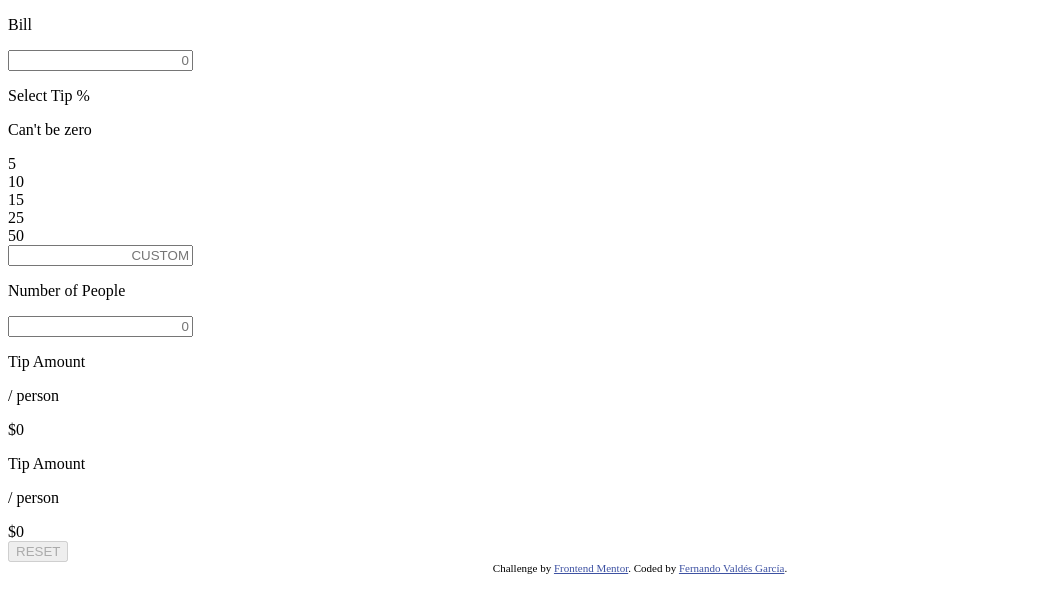
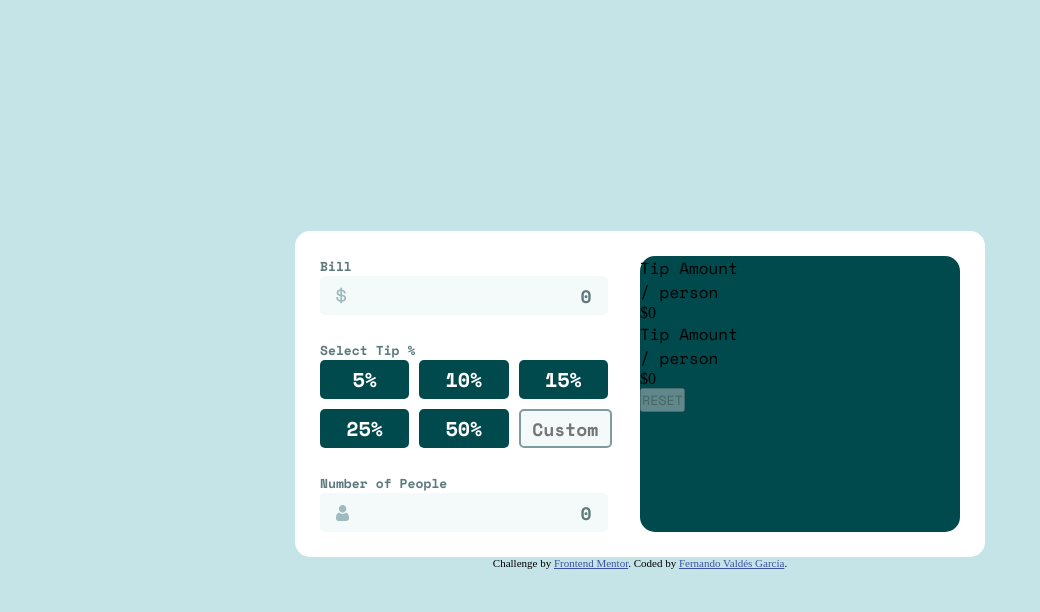
Before and after one commit to fvaldes0109/FM-Tip-Calculator-App, a React (Create React App) app: page / in a window 1280 px wide. Shown: the top 612 px of the page, without its empty margins (0-1040 px from the left). Built offline with nearby package versions, Linux system fonts and the light colour scheme.

Commit message:
Add left area styles

```diff
--- a/public/index.html
+++ b/public/index.html
@@ -5,6 +5,9 @@
   <meta name="viewport" content="width=device-width, initial-scale=1.0"> <!-- displays site properly based on user's device -->
 
   <link rel="icon" type="image/png" sizes="32x32" href="./images/favicon-32x32.png">
+  <link rel="preconnect" href="https://fonts.googleapis.com">
+  <link rel="preconnect" href="https://fonts.gstatic.com" crossorigin>
+  <link href="https://fonts.googleapis.com/css2?family=Space+Mono:wght@400;700&display=swap" rel="stylesheet">
 
   <title>Frontend Mentor | Tip calculator app</title>
 
--- a/src/App.css
+++ b/src/App.css
@@ -1,7 +1,132 @@
+* {
+    margin: 0;
+    padding: 0;
+}
+
+p, button, input, span, .tip-button {
+    font-family: Space Mono;
+}
+
+body {
+    background-color: hsl(185, 41%, 84%);
+    display: flex;
+    flex-direction: column;
+    justify-content: center;
+    align-items: center;
+    min-height: 100vh;
+}
+
+main {
+    background-color: white;
+    width: 50%;
+    padding: 25px;
+    border-radius: 15px;
+    display: flex;
+    justify-content: space-between;
+}
+
+.left {
+    width: 45%;
+}
+
+.right {
+    width: 50%;
+    background-color: hsl(183, 100%, 15%);
+    border-radius: 15px;
+}
+
+.left p {
+    font-size: 13px;
+    color:hsl(186, 14%, 43%);
+    font-weight: 700;
+}
+
 input {
     text-align: right;
+    width: 100%;
+    border: 0;
+    height: 35px;
+    background: transparent;
+    font-size: 18px;
+    font-weight: 700;
+}
+
+.input-area ::placeholder {
+    font-weight: 700;
+    color:hsl(186, 14%, 43%);
+}
+
+.input-area, .tip-input {
+    background-color: hsl(189, 41%, 97%);
+    border-radius: 5px;
+    border: 2px solid transparent;
+    display: flex;
+    align-items: center;
+    padding: 0 5%;
+}
+
+.focused {
+    border: 2px solid hsl(186, 14%, 56%);
+}
+
+.tip-button, .tip-input {
+    width: 90%;
+    padding: 0 5%;
+}
+
+.tip-button {
+    background-color: hsl(183, 100%, 15%);
+    height: 39px;
+    display: flex;
+    align-items: center;
+    justify-content: center;
+    font-size: 20px;
+    font-weight: 700;
+    color: white;
+    border-radius: 5px;
+}
+
+.tip-button:hover {
+    cursor: pointer;
+}
+
+.tip-button:active {
+    background-color: hsl(185, 41%, 84%);
+    color: hsl(183, 100%, 15%);
 }
 
 .isActive {
-    background-color: blue;
+    background-color: hsl(172, 67%, 45%);
+    color: hsl(183, 100%, 15%);
 }
+
+.tip {
+    margin: 25px 0;
+}
+
+.grid-container {
+    display: grid;
+    grid-template-columns: repeat(3, 1fr);
+    gap: 10px;
+}
+
+.tip-input::placeholder {
+    text-align: center;
+}
+
+.upper-text {
+    display: flex;
+    justify-content: space-between;
+}
+
+.left p.error-message {
+    color: hsl(0, 100%, 72%);
+}
+
+.invisible {
+    visibility: hidden;
+}
+
+.error-input {
+    border: 2px solid hsl(0, 100%, 72%);
+}
--- a/src/App.jsx
+++ b/src/App.jsx
@@ -6,9 +6,9 @@ import Calculator from './components/Calculator';
 class App extends Component {
     render() {
         return (
-            <div>
+            <>
                 <Calculator />
-            </div>
+            </>
         );
     }
 }
--- a/src/components/Calculator.jsx
+++ b/src/components/Calculator.jsx
@@ -73,12 +73,7 @@ export default class Calculator extends React.Component {
                         />
                     </div>
                     <div className="tip area">
-                        <div className="upper-text">
-                            <p className="fieldname">Select Tip %</p>
-                            <p className={inputPeople !== '0' ? 'error-message' : 'invisible'}>
-                                Can't be zero
-                            </p>
-                        </div>
+                        <p className="fieldname">Select Tip %</p>
                         <TipArea
                             activeTip={activeTip}
                             inputValue={tip && activeTip === 6 ? tip : ''}
@@ -86,8 +81,12 @@ export default class Calculator extends React.Component {
                         />
                     </div>
                     <div className="people area">
-                        <p className="fieldname">Number of People</p>
-
+                        <div className="upper-text">
+                            <p className="fieldname">Number of People</p>
+                            <p className={inputPeople === '0' ? 'error-message' : 'invisible'}>
+                                Can't be zero
+                            </p>
+                        </div>
                         <Input
                             name="people"
                             value={inputPeople ? inputPeople : ''}
--- a/src/components/Input.jsx
+++ b/src/components/Input.jsx
@@ -4,7 +4,16 @@ export default class Input extends React.Component {
     constructor(props) {
         super(props);
 
+        this.state = {
+            focused: false,
+        }
+
         this.checkField = this.checkField.bind(this);
+        this.setFocus = this.setFocus.bind(this)
+    }
+
+    setFocus(flag) {
+        this.setState({ focused: flag })
     }
 
     checkField(name, value) {
@@ -21,12 +30,20 @@ export default class Input extends React.Component {
 
     render() {
         const { value, name } = this.props;
+        const { focused } = this.state;
         return (
-            <div className={`input-area ${name}`}>
+            <div className={`input-area ${name} ${focused ? 'focused' : ''} ${value === '0' ? 'error-input' : ''} `}>
+                <img
+                    aria-hidden="true"
+                    alt=""
+                    src={`./images/icon-${name === 'bill' ? 'dollar' : 'person'}.svg`}
+                />
                 <input
                     placeholder="0"
                     value={value}
                     onChange={(event) => {this.checkField(name, event.target.value)}}
+                    onFocus={() => this.setFocus(true)}
+                    onBlur={() => this.setFocus(false)}
                 />
             </div>
         )
--- a/src/components/TipArea.jsx
+++ b/src/components/TipArea.jsx
@@ -6,8 +6,13 @@ export default class TipArea extends React.Component {
     constructor(props) {
         super(props);
 
+        this.state = {
+            focused: true,
+        }
+
         this.tipSelect = this.tipSelect.bind(this);
         this.checkField = this.checkField.bind(this);
+        this.setFocus = this.setFocus.bind(this);
     }
 
     tipSelect(index, value) {
@@ -23,8 +28,13 @@ export default class TipArea extends React.Component {
         }
     }
 
+    setFocus(flag) {
+        this.setState({ focused: flag })
+    }
+
     render() {
         const { activeTip, inputValue } = this.props;
+        const { focused } = this.state;
         return(
             <div className="grid-container">
                 <TipButton isActive={activeTip === 1 ? "true" : "false"} pcvalue={5} onFinish={() => this.tipSelect(1, 5)} />
@@ -33,10 +43,12 @@ export default class TipArea extends React.Component {
                 <TipButton isActive={activeTip === 4 ? "true" : "false"} pcvalue={25} onFinish={() => this.tipSelect(4, 25)} />
                 <TipButton isActive={activeTip === 5 ? "true" : "false"} pcvalue={50} onFinish={() => this.tipSelect(5, 50)} />
                 <input
-                    className={`tip-input${activeTip === 6 ? ' isActive' : ''}`}
-                    placeholder="CUSTOM"
+                    className={`tip-input ${focused ? 'focused' : ''}`}
+                    placeholder="Custom"
                     value={inputValue}
                     onChange={this.checkField}
+                    onFocus={() => this.setFocus(true)}
+                    onBlur={() => this.setFocus(false)}
                 />
             </div>
         );
--- a/src/components/TipButton.jsx
+++ b/src/components/TipButton.jsx
@@ -6,7 +6,7 @@ export default function TipButton(props) {
             className={`tip-button${props.isActive === 'true' ? ' isActive' : ''}`}
             onClick={props.onFinish}
         >
-            {props.pcvalue}
+            {props.pcvalue}%
         </div>
     )
 }
```
